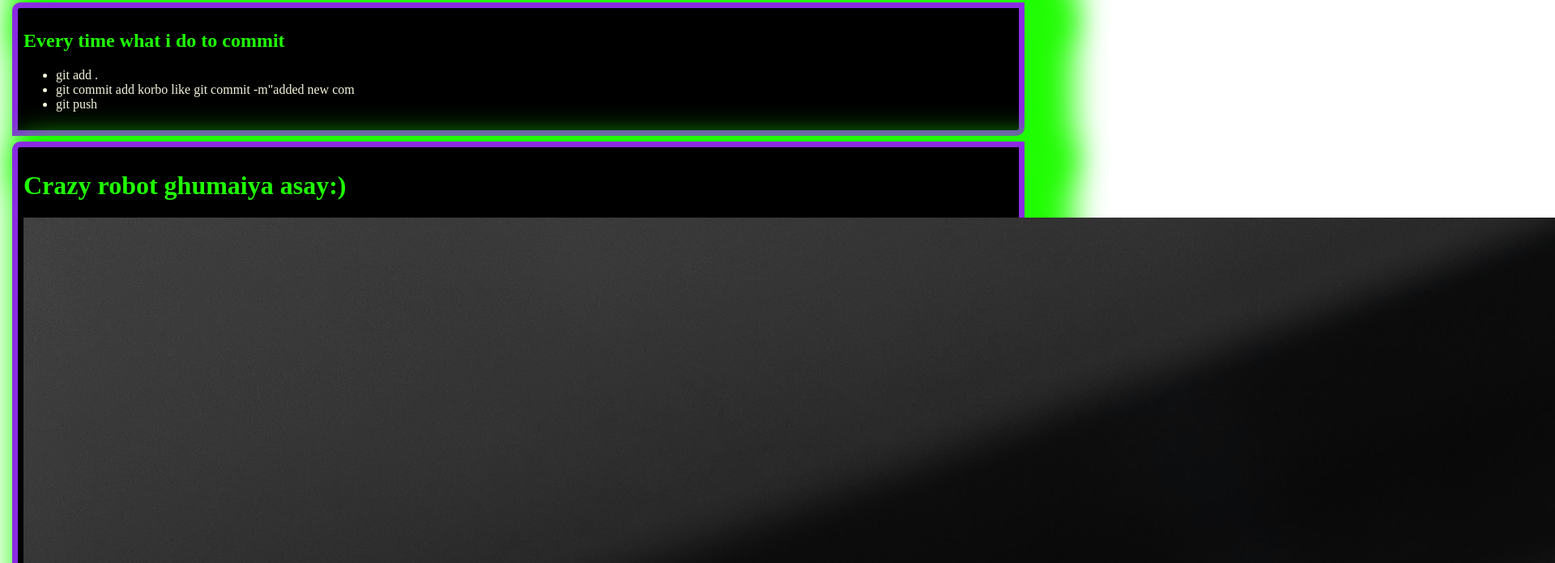
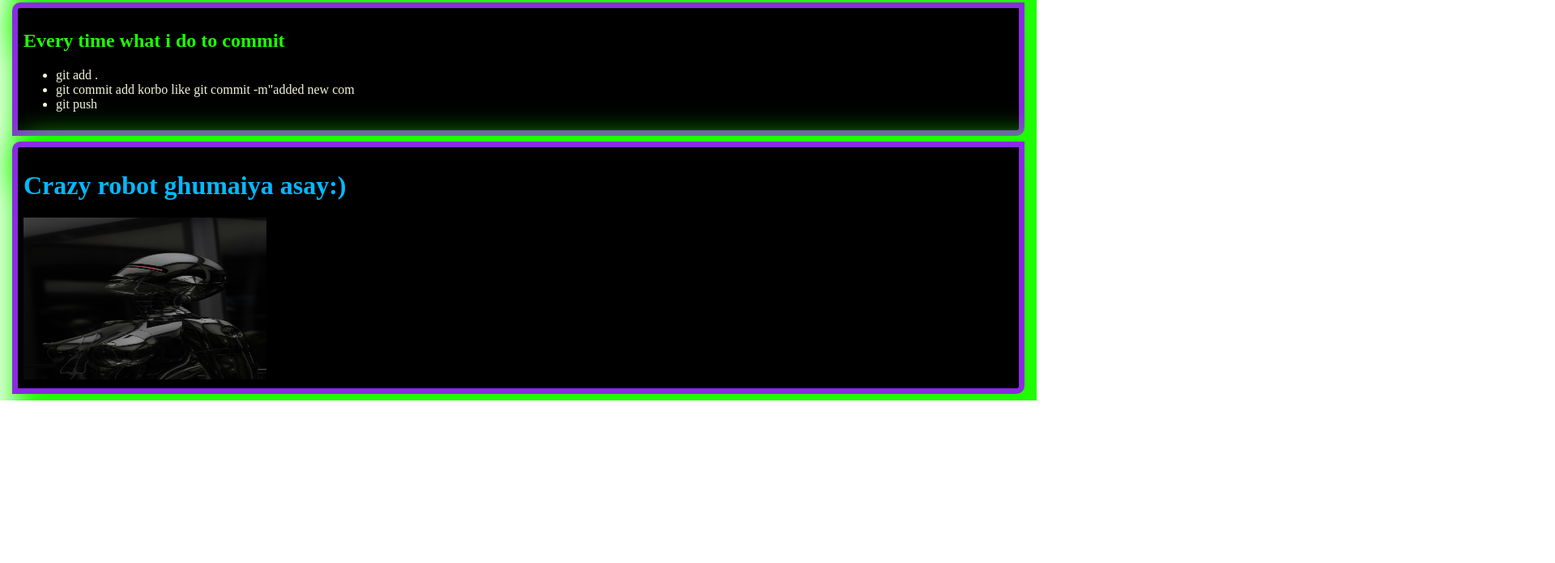
Before and after one commit to mahsanahsan/my-crazy-website, a plain HTML site: page index.html in a window 1280 px wide. Shown: the part 860-1556 px from the top of the page at 81% size, 1920 px wide, since content can reach past the window. After the commit the page ends 1355 px from the top, so only its background shows below. Drawn offline with Linux system fonts and the light colour scheme.

Commit message:
added a image size also colour

```diff
--- a/index.html
+++ b/index.html
@@ -44,8 +44,8 @@
         </ul>
     </div>
     <div>
-        <h1> Crazy robot ghumaiya asay:)</h1>
-        <img src="xu-haiwei-fv1EFjgIb94-unsplash.jpg" alt="">
+        <h1 style="color: rgb(5, 184, 255);"> Crazy robot ghumaiya asay:)</h1>
+        <img src="xu-haiwei-fv1EFjgIb94-unsplash.jpg " alt="" width="300px" height="200px" >
     </div>
 </body>
 </html>
```
